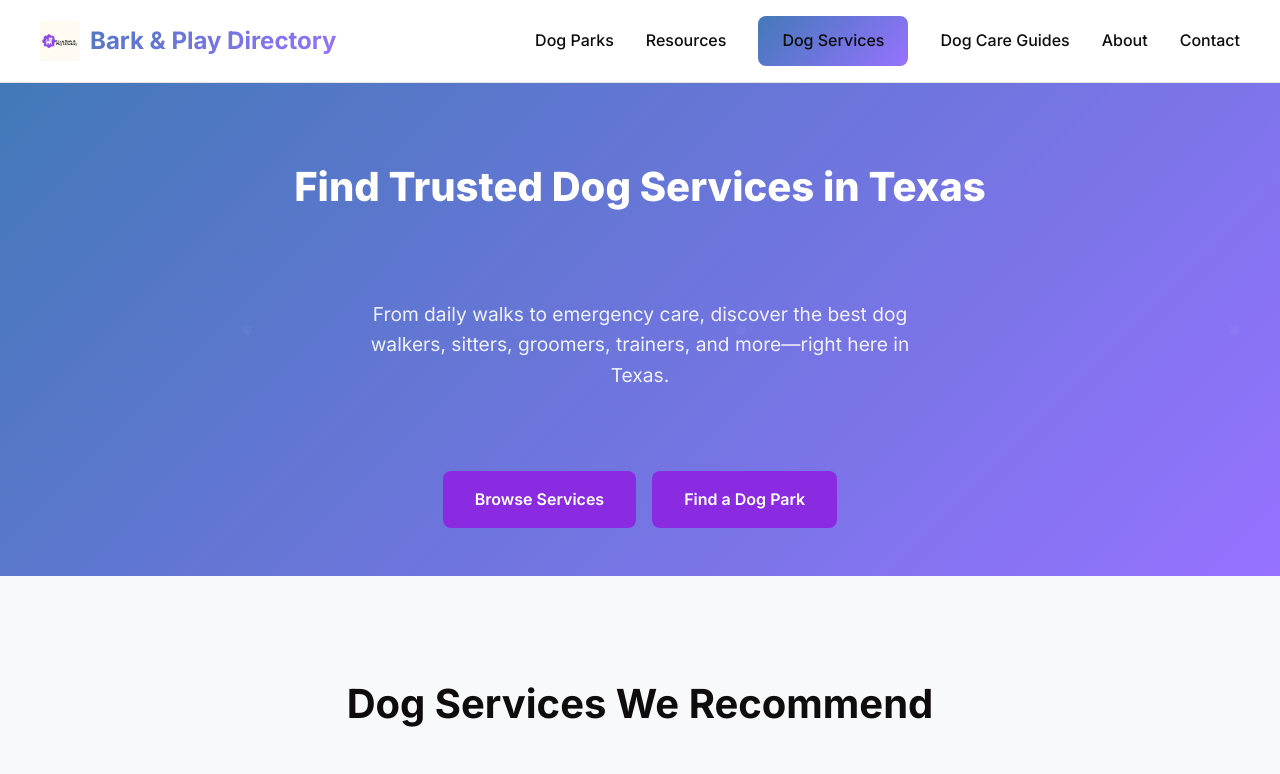
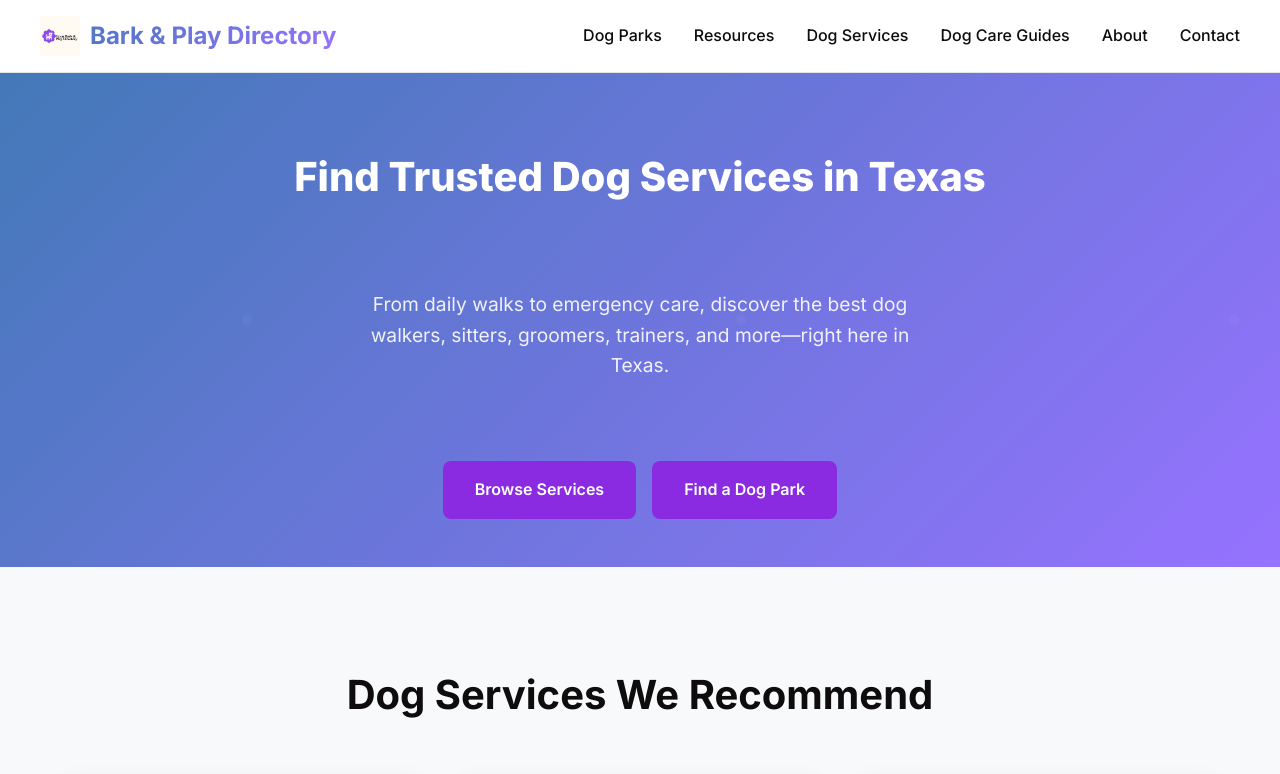
Before and after one commit to linking2success/texas-dog-parks, a website: page pet-services.html in a window 1280 px wide. Shown: the top 774 px of the page. Drawn offline with Linux system fonts and the light colour scheme.

Commit message:
Make 'Dog Services' link match other nav links (remove special styling)

```diff
--- a/pet-services.html
+++ b/pet-services.html
@@ -27,7 +27,7 @@
       <nav class="nav-menu" id="mainNav">
         <a href="collections.html">Dog Parks</a>
         <a href="resources.html">Resources</a>
-        <a href="pet-services.html" class="nav-link nav-cta">Dog Services</a>
+        <a href="pet-services.html">Dog Services</a>
         <a href="dog-care-guides.html">Dog Care Guides</a>
         <a href="about.html">About</a>
         <a href="contact.html">Contact</a>
```
